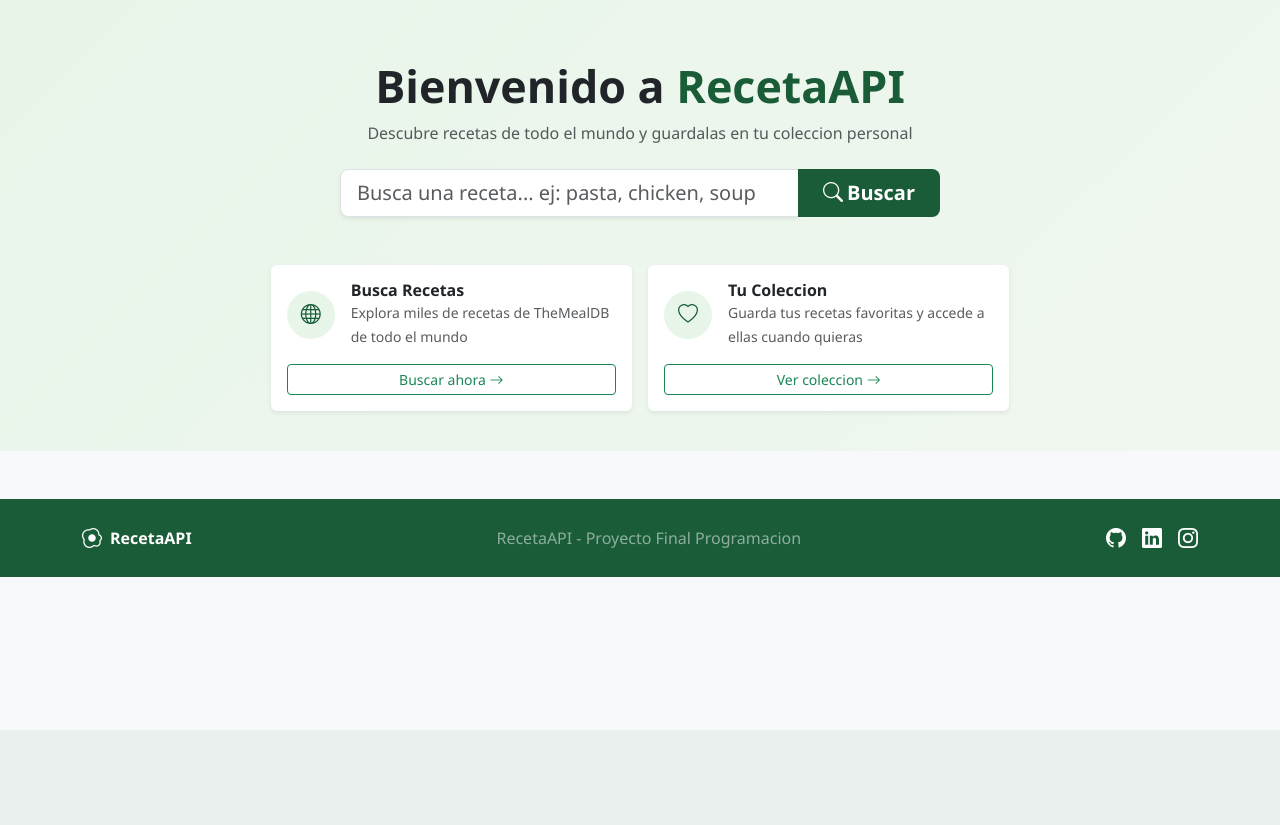
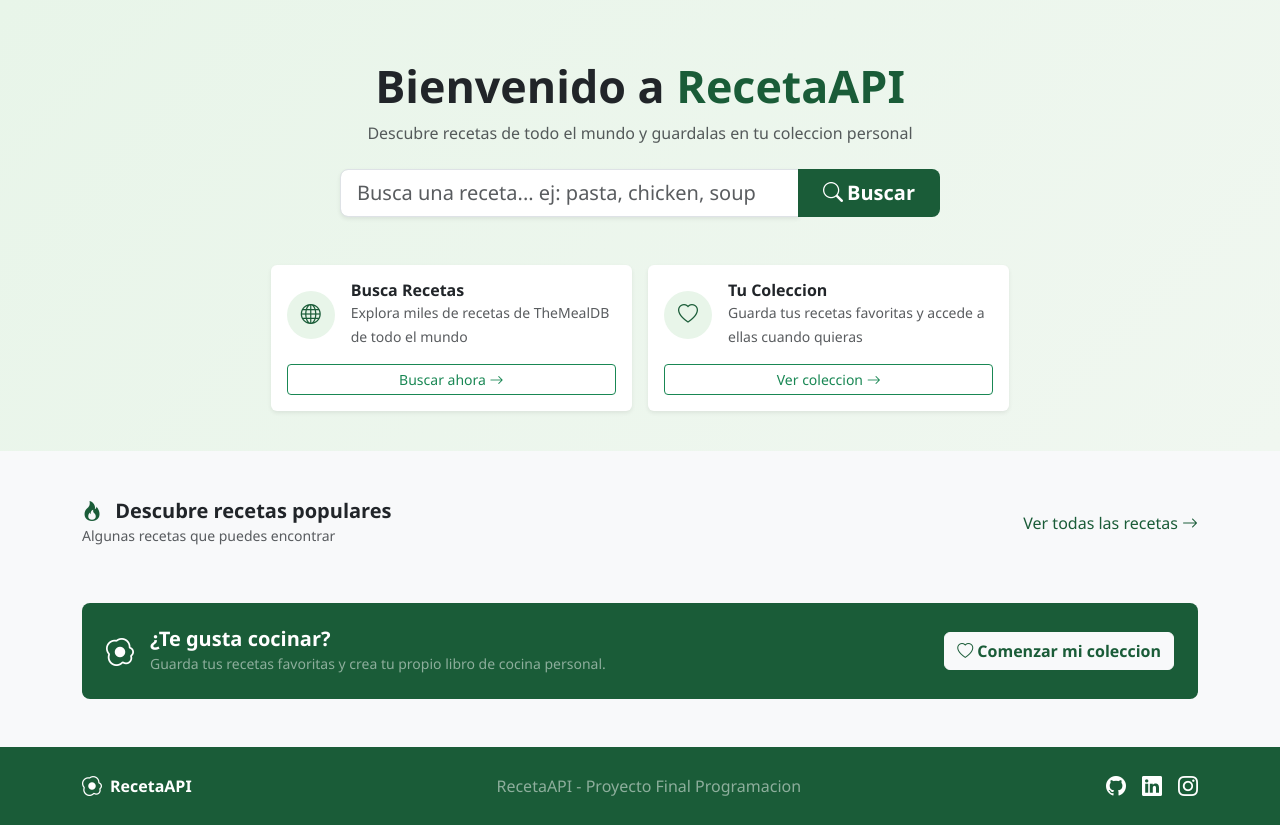
Before and after one commit to johanqu/Proyecto_Recetas, a FastAPI app: page / in a window 1280 px wide. Shown: the part 70-895 px from the top of the page. Before the commit the page ends 800 px from the top, so only its background shows below. Run offline with FastAPI, Linux system fonts and the light colour scheme; data that the repository does not hold is empty.

Commit message:
feat: agrego seccion recetas populares y banner al inicio

```diff
--- a/app/templates/index.html
+++ b/app/templates/index.html
@@ -139,4 +139,80 @@ block content %}
     </div>
   </div>
 </div>
-{% endif %} {% endblock %}
+{% endif %}
+
+<!-- SECCION RECETAS POPULARES -->
+<div class="container mt-5">
+  <div class="d-flex justify-content-between align-items-center mb-4">
+    <div>
+      <h5 class="fw-bold mb-0">
+        <i class="bi bi-fire me-2" style="color: #1a5c38"></i>
+        Descubre recetas populares
+      </h5>
+      <small class="text-muted">Algunas recetas que puedes encontrar</small>
+    </div>
+    <a href="/recetas" class="text-decoration-none" style="color: #1a5c38">
+      Ver todas las recetas <i class="bi bi-arrow-right"></i>
+    </a>
+  </div>
+
+  <div class="row g-3">
+    {% for r in recetas_populares %}
+    <div class="col-md-3">
+      <div class="card border-0 shadow-sm h-100">
+        <img
+          src="{{ r.strMealThumb }}"
+          class="card-img-top"
+          alt="{{ r.strMeal }}"
+          style="height: 180px; object-fit: cover"
+        />
+        <div class="card-body pb-2">
+          <h6 class="fw-bold mb-1">{{ r.strMeal }}</h6>
+          <small class="text-muted">{{ r.strCategory }}</small>
+        </div>
+        <div
+          class="card-footer border-0 bg-white d-flex justify-content-between align-items-center pt-0"
+        >
+          <span class="badge" style="background-color: #e8f5e9; color: #1a5c38"
+            >Popular</span
+          >
+          <form action="/guardar" method="post">
+            <input type="hidden" name="nombre" value="{{ r.strMeal }}" />
+            <button
+              type="submit"
+              class="btn btn-sm text-white"
+              style="background-color: #1a5c38"
+            >
+              <i class="bi bi-heart me-1"></i>Guardar
+            </button>
+          </form>
+        </div>
+      </div>
+    </div>
+    {% endfor %}
+  </div>
+</div>
+
+<!-- BANNER LLAMADA A ACCION -->
+<div class="container mt-5 mb-4">
+  <div
+    class="rounded-3 p-4 d-flex justify-content-between align-items-center"
+    style="background-color: #1a5c38"
+  >
+    <div class="d-flex align-items-center gap-3">
+      <i class="bi bi-egg-fried text-white fs-3"></i>
+      <div>
+        <h5 class="text-white fw-bold mb-0">¿Te gusta cocinar?</h5>
+        <small class="text-white-50"
+          >Guarda tus recetas favoritas y crea tu propio libro de cocina
+          personal.</small
+        >
+      </div>
+    </div>
+    <a href="/recetas" class="btn btn-light fw-bold" style="color: #1a5c38">
+      <i class="bi bi-heart me-1"></i>Comenzar mi coleccion
+    </a>
+  </div>
+</div>
+
+{% endblock %}
```
Also changed, not shown: app/controllers/vistas_controller.py (+12 -1 lines).
